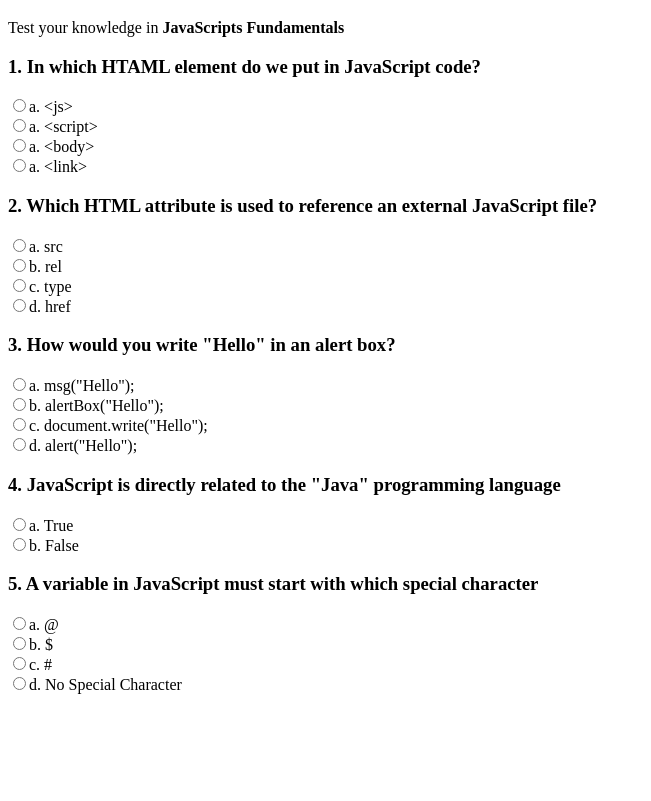
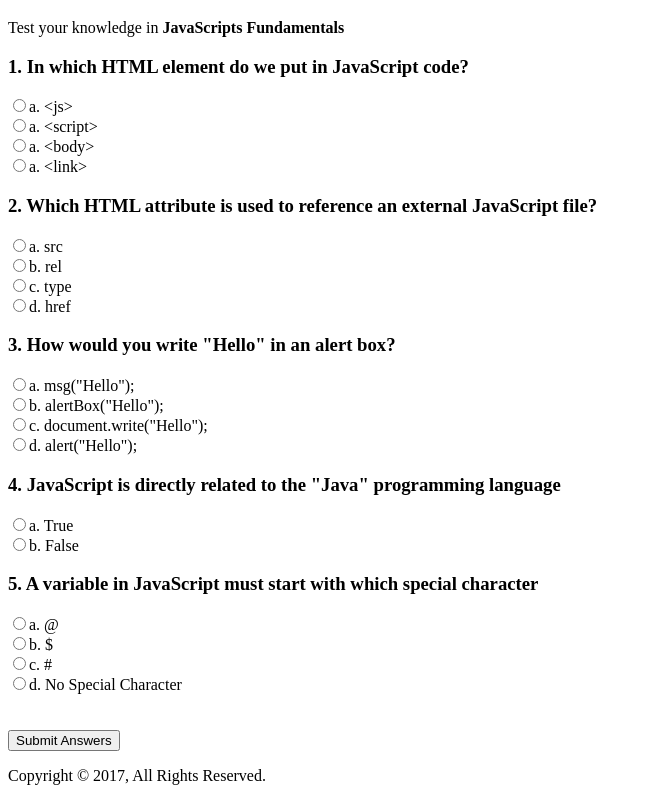
Before and after one commit to ConsultAtlas/Projects-in-JavaScript-and-JQuery, a plain HTML site: page javaScriptQuiz/quiz.html in a window 1280 px wide. Shown: the part 61-862 px from the top of the page, without its empty margins (0-651 px from the left). Before the commit the page ends 800 px from the top, so only its background shows below. Drawn offline with Linux system fonts and the light colour scheme.

Commit message:
finished form structure

```diff
--- a/javaScriptQuiz/quiz.html
+++ b/javaScriptQuiz/quiz.html
@@ -14,7 +14,7 @@
 		<section>
 			<div id="results"></div>
 			<form name="quizForm" onsubmit="return submitAnswers()">
-				<h3>1. In which HTAML element do we put in JavaScript code?</h3>
+				<h3>1. In which HTML element do we put in JavaScript code?</h3>
 					<input type="radio" name="q1" value="a" id="q1a">a. &lt;js&gt;<br>
 					<input type="radio" name="q2" value="b" id="q2a">a. &lt;script&gt;<br>
 					<input type="radio" name="q3" value="c" id="q3a">a. &lt;body&gt;<br>
@@ -41,8 +41,12 @@
 					<input type="radio" name="q5" value="c" id="q5c">c. #<br>
 					<input type="radio" name="q5" value="d" id="q5d">d. No Special Character<br>
 					<br><br>
+					<input type="submit" value="Submit Answers">
 			</form>
 		</section>
+		<footer>
+			<p>Copyright &copy; 2017, All Rights Reserved.</p>
+		</footer>
 	</div>
 </body>
 </html>
```
